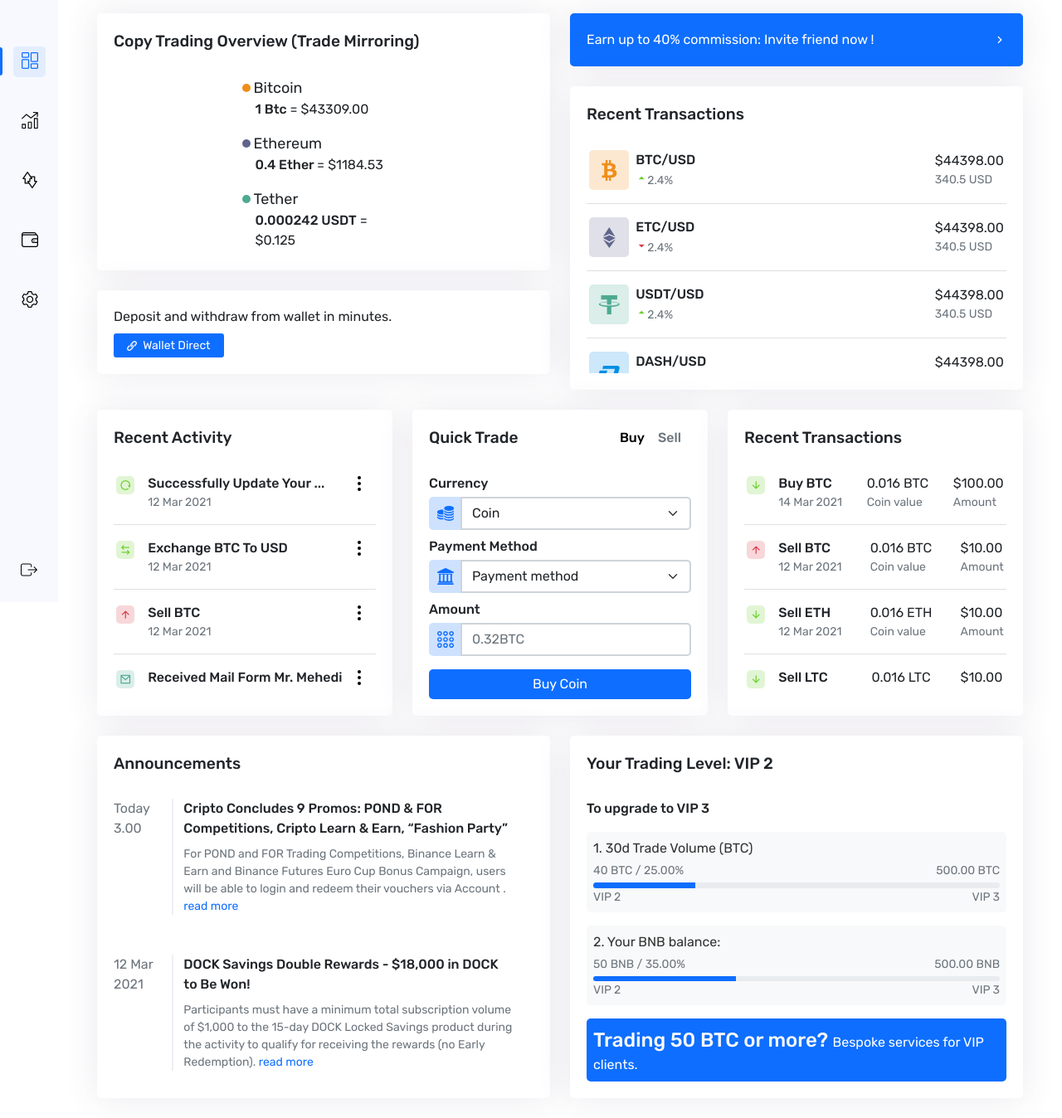
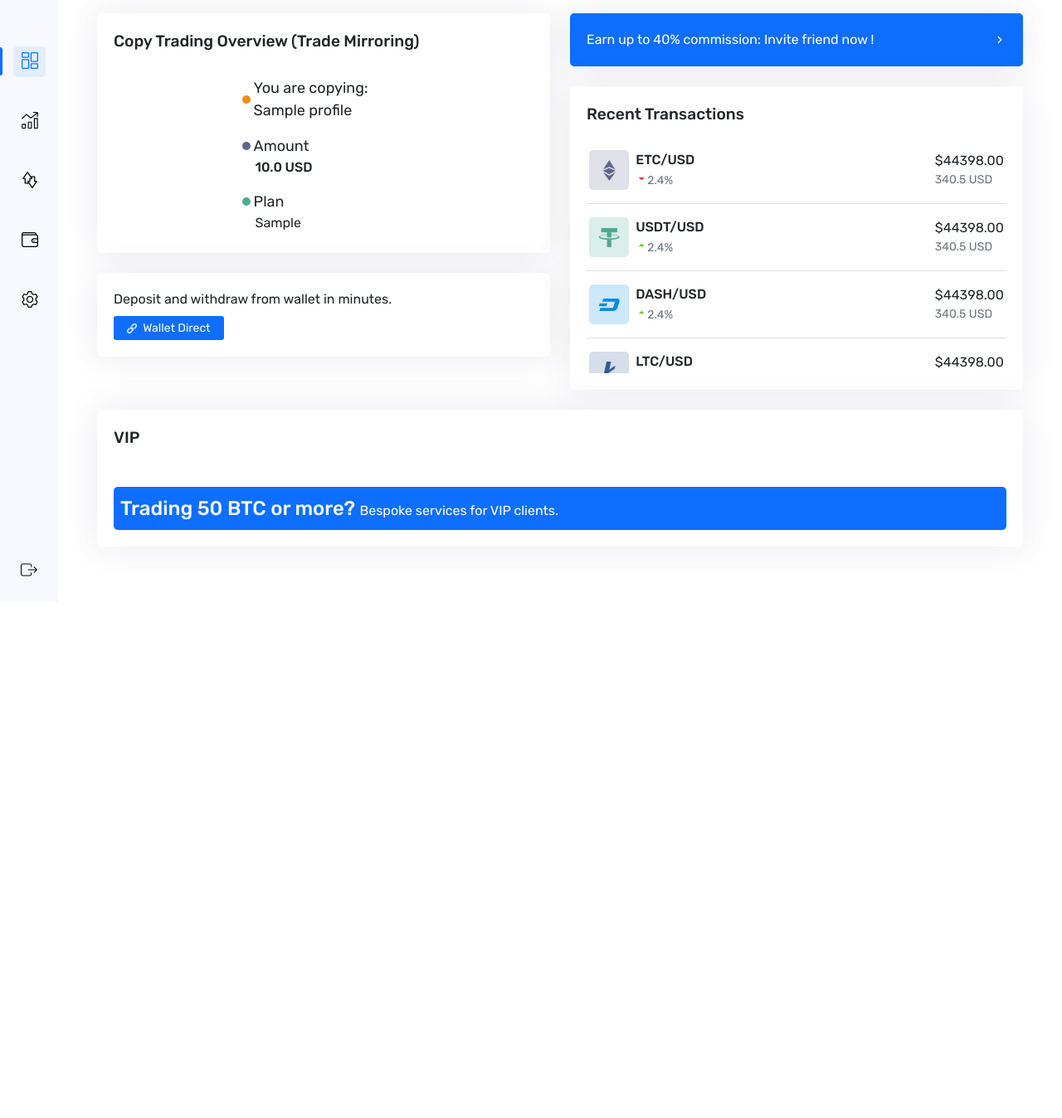
Before and after one commit to De-Code-Slayer/Crypto-Trading-ugojazzy, a Flask app: page /dashboard/ in a window 1280 px wide. Shown: the part 74-1422 px from the top of the page at 83% size. After the commit the page ends 769 px from the top, so only its background shows below. Run offline with Flask 3, Linux system fonts and the light colour scheme; a user stored in the database is signed in; tables that the repository leaves empty hold one stand-in row (values such as "Sample post"); some libraries are stand-ins or nearby versions.

Commit message:
dashboard update

```diff
--- a/app/static/dashboard/assets/js/cf-init.js
+++ b/app/static/dashboard/assets/js/cf-init.js
@@ -97,8 +97,8 @@
   }
 })(jQuery);
 
-function copy() {
-  let value = "https://www.codeefly.con/join/12345";
+function copy(value) {
+
   navigator.clipboard.writeText(value);
 
   /* Alert the copied text */
--- a/app/templates/dashboard/index.html
+++ b/app/templates/dashboard/index.html
@@ -167,17 +167,18 @@
         class="col-lg-7 col-sm-7 d-flex justify-content-center c-pointer"
       >
     </div> -->
-      <div class="col-lg-5 col-sm-5">
+    {% if current_user.trader_profile_id %}
+    <div class="col-lg-5 col-sm-5">
         <ul>
           <li class="mb-3">
             <p class="cfs-18 d-flex align-items-center">
               <span
                 class="svgh-10 cw-10 bg-bitcoin me-1 d-block rounded-circle"
               ></span>
-              Bitcoin
+              You are copying:<br/> {{current_user.trader_profile.trader_name}}
             </p>
             <p class="ms-3">
-              <strong class="fw-bold">1 Btc</strong> = $43309.00
+              <strong class="fw-bold"></strong>
             </p>
           </li>
           <li class="mb-3">
@@ -192,10 +193,10 @@
                   rounded-circle
                 "
               ></span>
-              Ethereum
+              Amount
             </p>
             <p class="ms-3">
-              <strong class="fw-bold">0.4 Ether </strong> = $1184.53
+              <strong class="fw-bold">{{current_user.traded_amount}} USD </strong>
             </p>
           </li>
           <li class="mb-1">
@@ -203,14 +204,20 @@
               <span
                 class="svgh-10 cw-10 bg-tether me-1 d-block rounded-circle"
               ></span>
-              Tether
+              Plan
             </p>
             <p class="ms-3">
-              <strong class="fw-bold">0.000242 USDT</strong> = $0.125
+              <strong class="fw-bold"></strong> {{current_user.traded_plan}}
             </p>
           </li>
         </ul>
       </div>
+      {% else %}
+      <div class="col-lg-5 col-sm-5">
+        <p class='test-warning center'> You are not copying any trader, click <a href="{{url_for('dashboard.transfers')}}" >here</a> copy an expert trader</p>
+      </div>
+      {% endif %}
+
     </div>
   </div>
 </div>
@@ -282,7 +289,7 @@
 <div class="col-md-6 col-sm-12 col-lg-6">
 <div class="col-12"><div class="card bg-primary invite-friend">
 <div class="card-body">
-<a href="#" onclick="copy()" class="d-flex justify-content-between">
+<a href="#" onclick="copy('copyable')" class="d-flex justify-content-between">
   <p>Earn up to 40% commission: Invite friend now !</p>
   <i class="ri-arrow-right-s-line"></i>
 </a>
@@ -296,6 +303,8 @@
 <div class="card-body">
 <div class="market-news">
   <ul class="list-group list-group-flush position-relative" id="marketInfo">
+    {% if tx %}
+    {% for tx in trx %}
     <li class="d-flex align-items-center list-group-item py-3">
       <span class="op-bitcoin rounded-2 p-4 coin"
         ><i class="cc BTC-alt text-bitcoin cfs-25"></i
@@ -316,6 +325,8 @@
         </div>
       </div>
     </li>
+    {% endfor %}
+    {% endif %}
     <li class="d-flex align-items-center list-group-item py-3">
       <span class="op-ethereum rounded-2 p-4 coin"
         ><i class="cc ETC text-ethereum cfs-25"></i
@@ -442,15 +453,17 @@
 </div>
 </div>
 </div>
-<div class="col-md-6 col-lg-4"><div class="card transaction">
+
+
+<!-- <div class="col-md-6 col-lg-4"><div class="card transaction">
 <div class="card-header d-flex justify-content-between align-items-center">
 <h4 class="card-title">Recent Activity</h4>
-<!-- <select class="form-select cw-120 form-select-sm border-1 mb-2">
+<select class="form-select cw-120 form-select-sm border-1 mb-2">
   <option value="today">Today</option>
   <option value="Yesterday">Yesterday</option>
   <option value="Week">Last Week</option>
   <option value="Month">Last Month</option>
-</select> -->
+</select>
 </div>
 <div class="card-body">
 <ul
@@ -1264,8 +1277,10 @@
 </ul>
 </div>
 </div>
-</div>
-<div class="col-md-6 col-lg-4"><div class="card quick-trad">
+</div> -->
+
+
+<!-- <div class="col-md-6 col-lg-4"><div class="card quick-trad">
 <div class="card-header d-flex justify-content-between align-items-center">
 <h4 class="card-title">Quick Trade</h4>
 <div class="nav d-flex" id="quickTrade" role="tablist">
@@ -2026,13 +2041,15 @@
 </div>
 </div>
 </div>
-</div>
-<div class="col-md-6"><div class="card level">
+</div> -->
+
+
+<div class="col"><div class="card level">
 <div class="card-header">
-<h4 class="card-title">Your Trading Level: VIP 2</h4>
+<h4 class="card-title"> VIP </h4>
 </div>
 <div class="card-body">
-<h6 class="mb-3">To upgrade to VIP 3</h6>
+<!-- <h6 class="mb-3">To upgrade to VIP 3</h6>
 <div class="bg-light p-2 rounded">
   <p>1. 30d Trade Volume (BTC)</p>
   <div
@@ -2078,7 +2095,7 @@
     <p>VIP 2</p>
     <p>VIP 3</p>
   </div>
-</div>
+</div> -->
 <div class="bg-primary mt-3 rounded p-2">
   <a href="#"
     ><span class="text-light cfs-24 fw-bold">
--- a/app/views/dashboard.py
+++ b/app/views/dashboard.py
@@ -3,7 +3,7 @@ from flask import (
 )
 from flask_login import login_user, logout_user, login_required, current_user
 from .view_utils.authentication import login_user_from_db
-from .view_utils.data_objects import update_profile_info, get_trader, follow_trader, proccess_withdrawal
+from .view_utils.data_objects import update_profile_info, get_trader, follow_trader, proccess_withdrawal,get_trx
 from .view_utils.currency_price import get_usd_to_
 
 
@@ -14,7 +14,10 @@ dashboard = Blueprint('dashboard', __name__, url_prefix='/dashboard')
 @dashboard.route('/')
 @login_required
 def dashboard_home():
-    return render_template('dashboard/index.html')
+    trx=get_trx()
+
+
+    return render_template('dashboard/index.html', trx=trx)
 
 @dashboard.route('/trade-live')
 @login_required
--- a/app/views/view_utils/data_objects.py
+++ b/app/views/view_utils/data_objects.py
@@ -1,4 +1,5 @@
 from app.database.models import User, Transactions, TraderProfile
+from sqlalchemy import and_
 from werkzeug.utils import secure_filename
 from .email import send_mail
 from flask_login import current_user
@@ -149,3 +150,11 @@ def proccess_withdrawal(request_data):
         return True
     else:
         return False
+
+
+def get_trx():
+
+    return Transactions.query.filter((Transactions.thether_account_user_id == current_user.tether_account.user_id)|
+                                     (Transactions.ethereum_account_user_id == current_user.ethereum_account.user_id)|
+                                     (Transactions.bitcoin_account_user_id == current_user.bitcoin_account.user_id)
+                                ).all()
```
